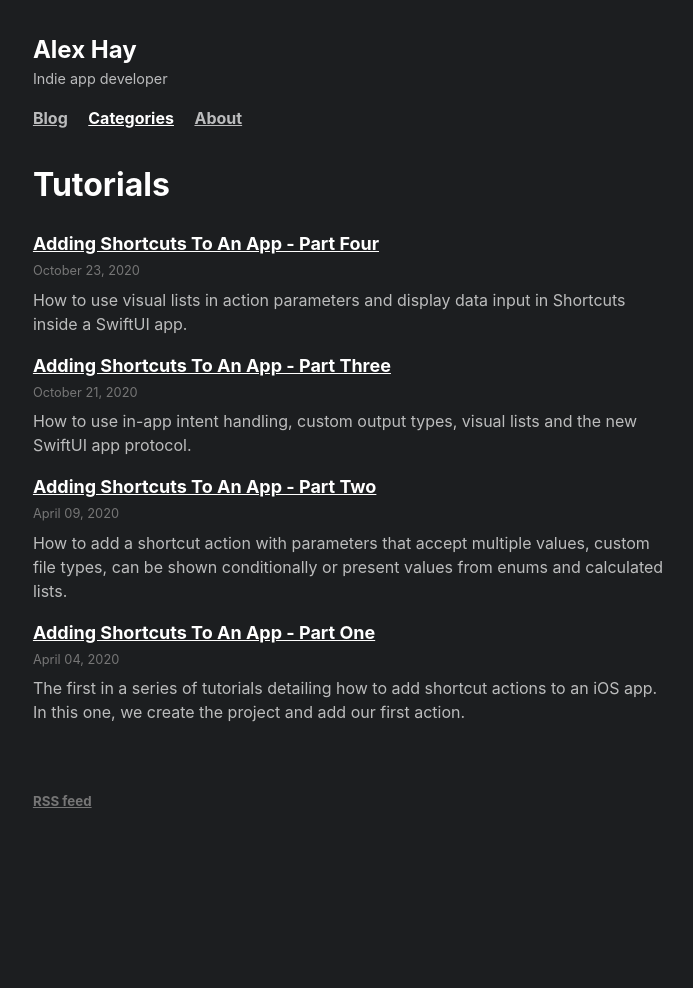
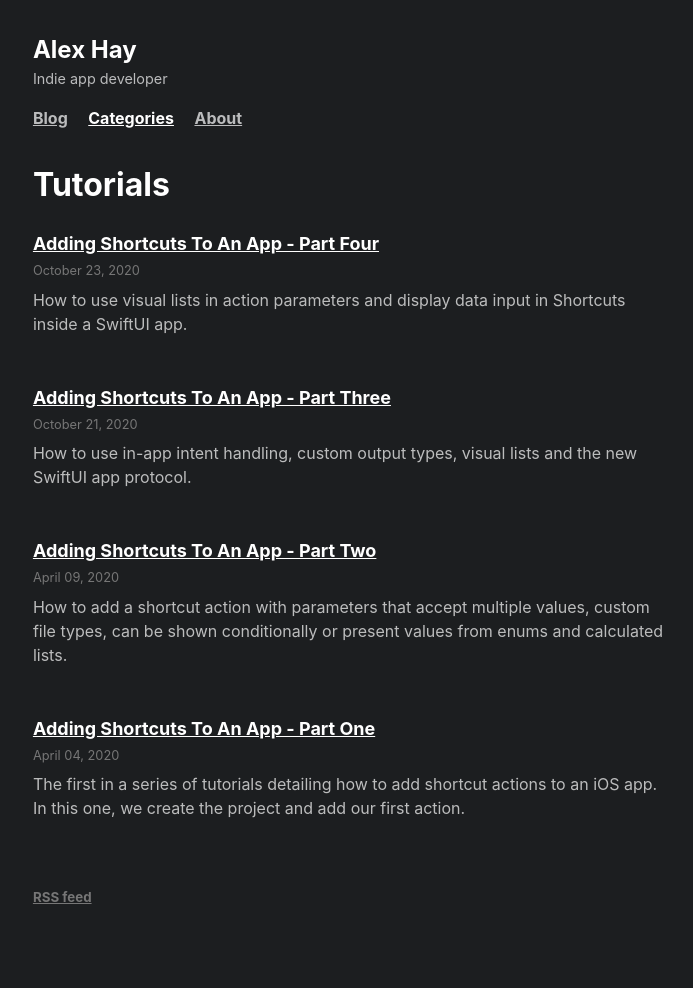
Before and after one commit to mralexhay/mralexhay.github.io, a Jekyll site: the page built from categories/tutorials.md, in a window 1280 px wide. Shown: the whole page, without its empty margins (290-983 px from the left). Built offline with Jekyll 4.4.1, drawn with Linux system fonts in a browser that asks for light colours; comment, search, counter and statistics services are not loaded; before the commit the page ends 900 px from its top, so only the background shows below that.

Commit message:
Adjusted margin between posts when viewing categories

```diff
--- a/_sass/_layout.scss
+++ b/_sass/_layout.scss
@@ -25,10 +25,6 @@ table {
     td {
         padding: 0.5rem;
     }
-}
-
-.category-posts {
-
 }
 
 .small-img {
--- a/_sass/_type.scss
+++ b/_sass/_type.scss
@@ -106,6 +106,8 @@ pre {
 
 .category-posts {
   article {
+    margin-bottom: 3rem;
+
     p {
       opacity: 0.7;
       margin-top: 0.4rem;
```
